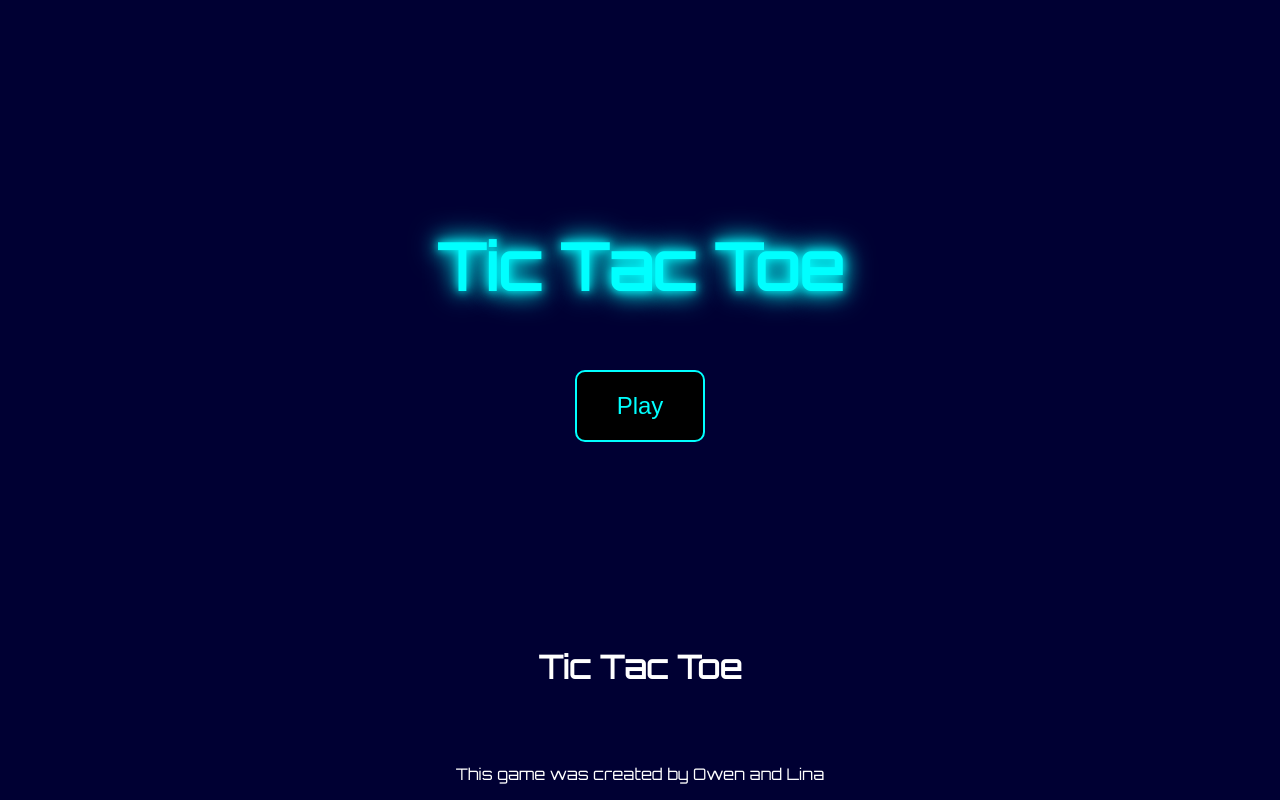
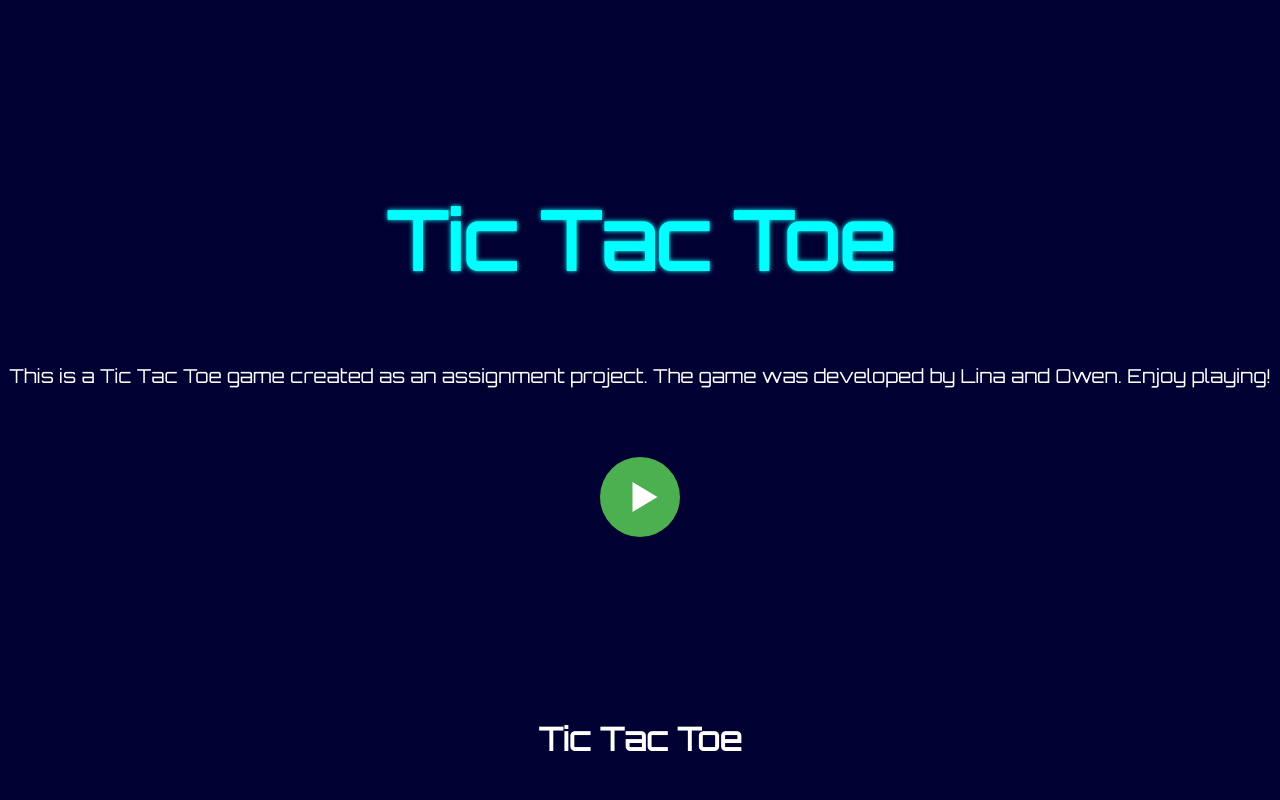
Before and after one commit to linamoussadek/TicTacToe, a PHP site: page / in a window 1280 px wide. Run offline with PHP 8.4, Linux system fonts and the light colour scheme.

Commit message:
fixed welcome page and other things'

```diff
--- a/www_assignment2/index.html
+++ b/www_assignment2/index.html
@@ -6,11 +6,18 @@
     <title>Tic Tac Toe</title>
     <link rel="stylesheet" href="style.css">
     <link href="https://fonts.googleapis.com/css2?family=Orbitron&display=swap" rel="stylesheet">
+    <link rel="stylesheet" href="https://cdnjs.cloudflare.com/ajax/libs/font-awesome/5.15.4/css/all.min.css">
 </head>
 <body>
 <div id="introScreen" class="intro-screen">
     <h1>Tic Tac Toe</h1>
-    <button id="playButton">Play</button>
+    <p>This is a Tic Tac Toe game created as an assignment project. The game was developed by Lina and Owen. Enjoy playing!</p>
+    <button id="playButton">
+        <svg xmlns="http://www.w3.org/2000/svg" viewBox="0 0 64 64" width="80" height="80">
+            <circle cx="32" cy="32" r="32" fill="#4CAF50"/>
+            <polygon points="26,20 46,32 26,44" fill="#fff"/>
+        </svg>
+    </button>
 </div>
 <header>
     <h1>Tic Tac Toe</h1>
@@ -38,12 +45,13 @@
         </div>
     </div>
     <h2 id="statusMessage"></h2>
-    <button id="restartButton">Restart Game</button>
+    <button id="restartButton">
+        <i class="fas fa-redo"></i> Restart Game
+    </button>
     <button id="rulesButton">Game Rules</button>
 </div>
 <div id="confettiContainer"></div>
 
-<!-- Modal Structure -->
 <div id="rulesModal" class="modal">
     <div class="modal-content">
         <span class="close">&times;</span>
@@ -55,10 +63,6 @@
     </div>
 </div>
 
-<footer>
-    <p>This game was created by Owen and Lina</p>
-</footer>
-
 <script src="script.js"></script>
 </body>
 </html>
--- a/www_assignment2/style.css
+++ b/www_assignment2/style.css
@@ -20,26 +20,32 @@ body {
 }
 
 .intro-screen h1 {
-    font-size: 4em;
-    color: #00FFFF; /* Cyan color for title */
-    text-shadow: 0 0 10px #00FFFF, 0 0 20px #00FFFF, 0 0 30px #00FFFF; /* Neon glow effect */
+    font-size: 5em;
+    color: #00FFFF;
+    text-shadow: 0 0 5px #00FFFF;
+}
+
+.intro-screen p {
+    font-size: 1.2em;
+    color: #FFFFFF;
+    margin-top: 20px;
 }
 
 .intro-screen button {
-    padding: 20px 40px;
-    font-size: 1.5em;
+    background: none;
+    border: none;
     cursor: pointer;
-    background-color: #000;
-    color: #00FFFF;
-    border: 2px solid #00FFFF;
-    border-radius: 10px;
-    transition: background-color 0.2s, transform 0.2s;
-    margin-top: 20px;
+    padding: 20px;
+    margin-top: 30px;
 }
 
-.intro-screen button:hover {
-    background-color: #00FFFF;
-    color: #000;
+.intro-screen button svg {
+    width: 80px;
+    height: 80px;
+    transition: transform 0.2s;
+}
+
+.intro-screen button:hover svg {
     transform: translateY(-2px);
 }
 
@@ -51,7 +57,7 @@ header {
 footer {
     text-align: center;
     margin-top: 20px;
-    color: #00FFFF; /* Cyan color for footer text */
+    color: #00FFFF;
 }
 
 h1, h2, h3, p, span {
```
Also changed, not shown: other parts of www_assignment2/style.css (+34 -39 lines), www_assignment2/script.js (+81 -90 lines).
